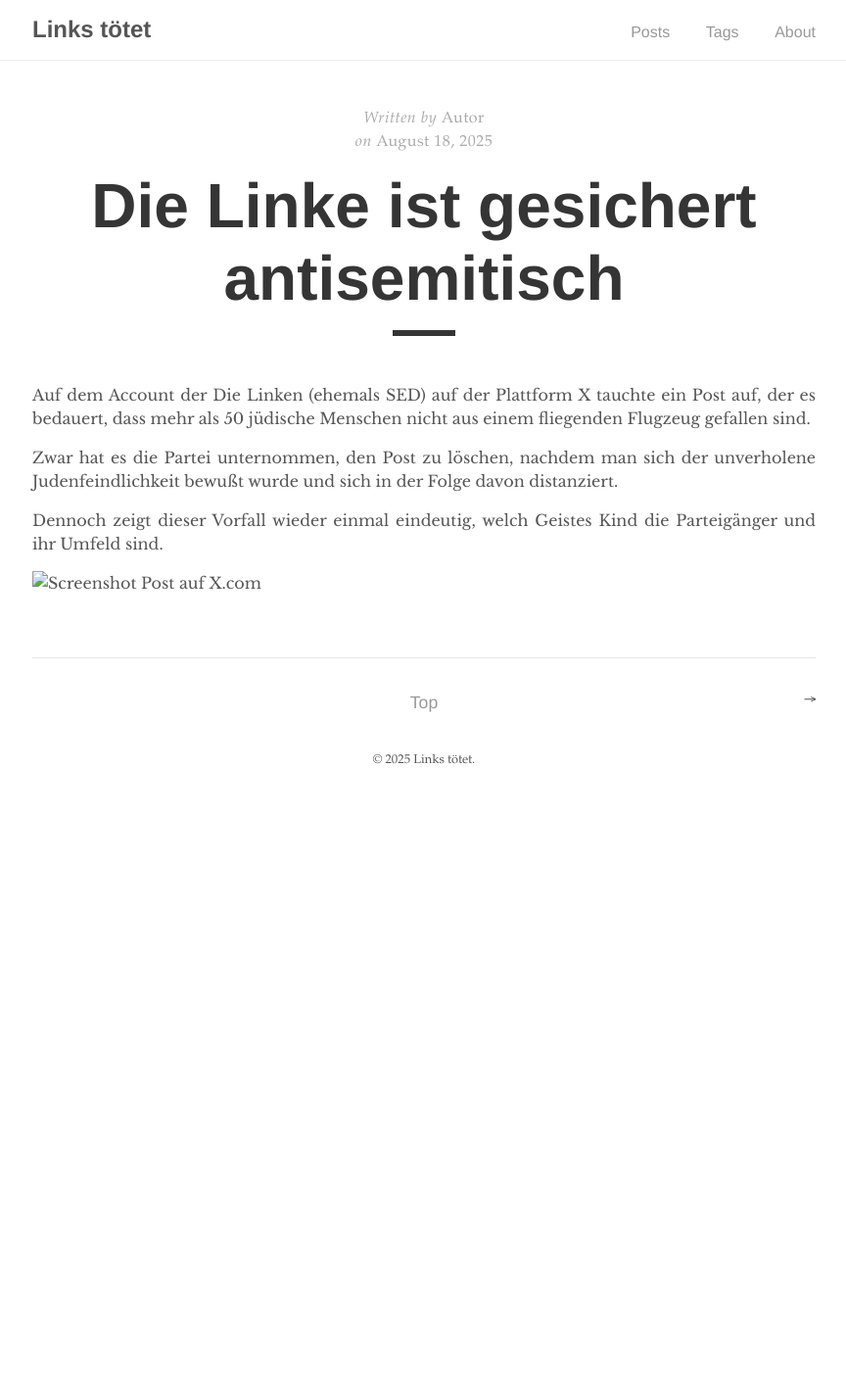
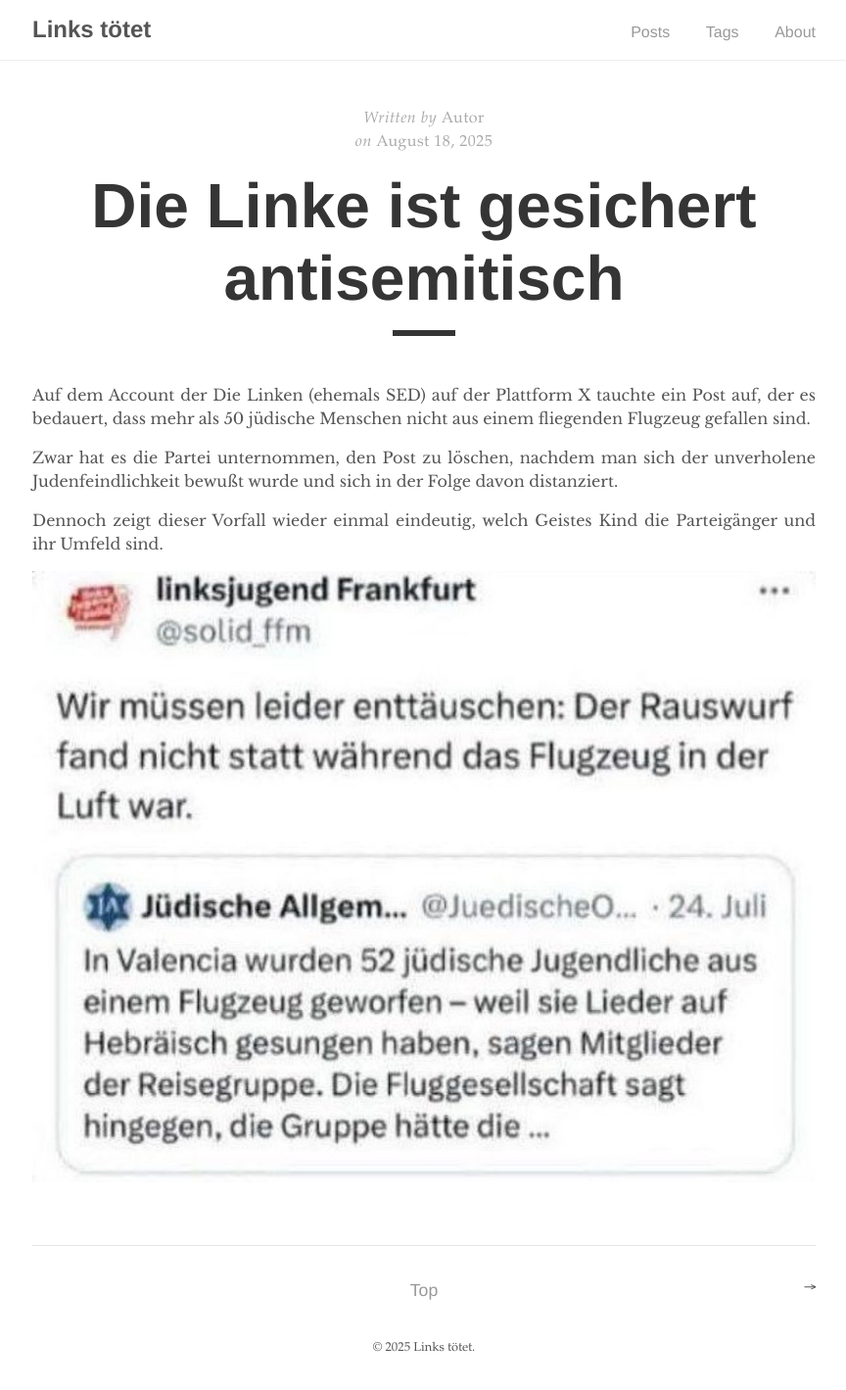
Before and after one commit to lnksttt/fantastic-umbrella, a Jekyll site: the page built from _posts/2025-08-18-dielinke-gesichert-antisemitisch.md, in a window 1280 px wide. Shown: the whole page at 98% size, without its empty margins (207-1071 px from the left). Built offline with Jekyll 4.4.1, drawn with Linux system fonts in a browser that asks for light colours; before the commit the page ends 900 px from its top, so only the background shows below that.

Commit message:
Update 2025-08-18-dielinke-gesichert-antisemitisch.md

```diff
--- a/_posts/2025-08-18-dielinke-gesichert-antisemitisch.md
+++ b/_posts/2025-08-18-dielinke-gesichert-antisemitisch.md
@@ -16,4 +16,5 @@ Zwar hat es die Partei unternommen, den Post zu löschen, nachdem man sich der u
 
 Dennoch zeigt dieser Vorfall wieder einmal eindeutig, welch Geistes Kind die Parteigänger und ihr Umfeld sind.
 
-![Screenshot Post auf X.com](/psychic-pancake/illustration/2025-08-18-dielinke-gesichert-antisemitisch.jpg "Screenshot Post auf X.com")
+
+![Screenshot Post auf X.com](/illustration/2025-08-18-dielinke-gesichert-antisemitisch.jpg "Screenshot Post auf X.com")
```
